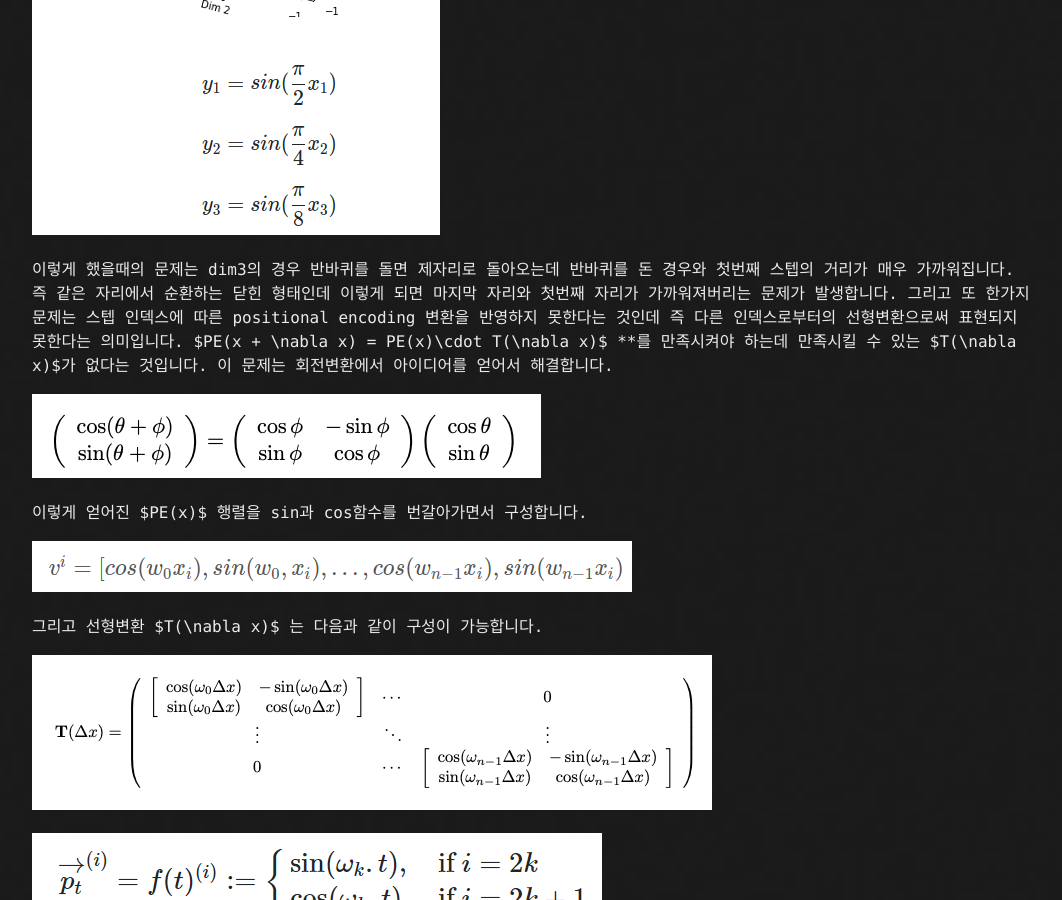
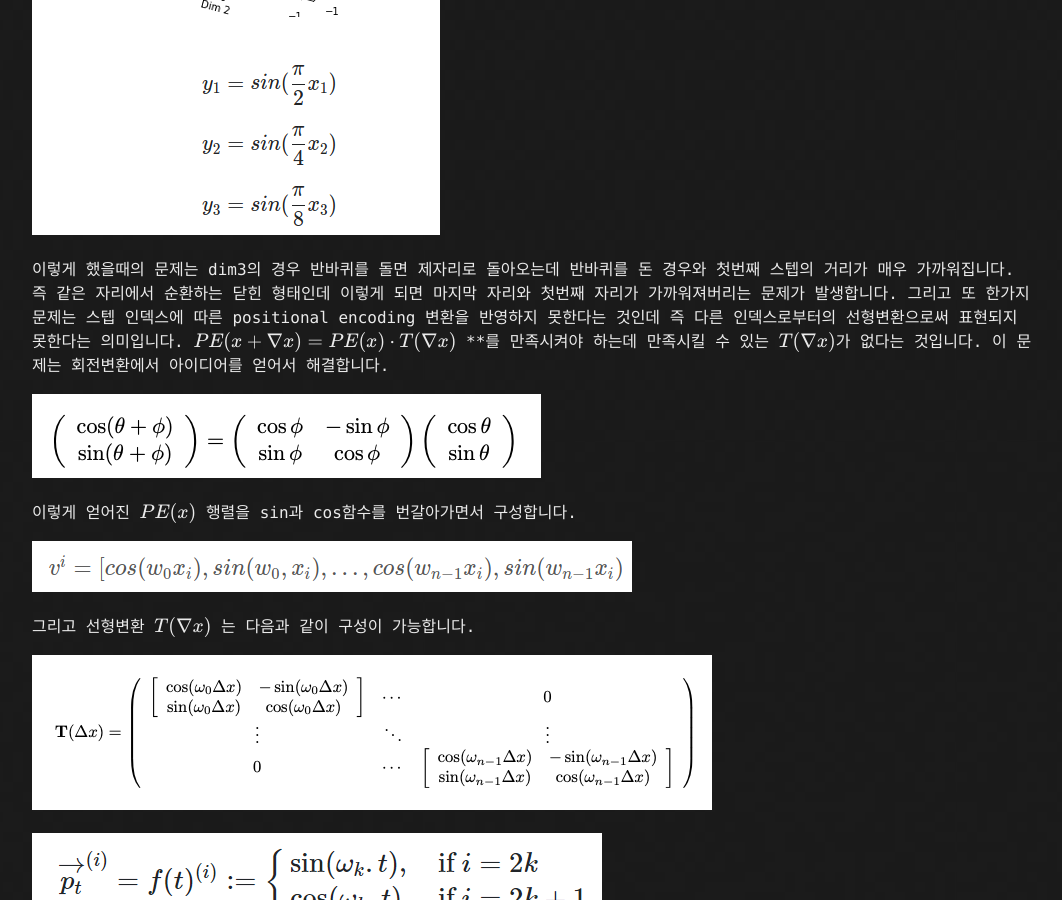
Before and after one commit to kooock/kooock.github.io, a Jekyll site: the page built from _posts/2021-12-22-Why_Transformers_are_Slowly_Replacing_CNNs_in_Computer_Vision?.md, in a window 1280 px wide and 900 px high, scrolled down 5411 px. Shown: the whole window, without its empty margins (108-1170 px from the left). Built offline with Jekyll 4.4.1, drawn with Linux system fonts in a browser that asks for light colours; formulas are drawn with MathJax 3; comment, search, counter and statistics services are not loaded.

```diff
--- a/_posts/2021-12-22-Why_Transformers_are_Slowly_Replacing_CNNs_in_Computer_Vision?.md
+++ b/_posts/2021-12-22-Why_Transformers_are_Slowly_Replacing_CNNs_in_Computer_Vision?.md
@@ -116,15 +116,15 @@ transformer 모델은 NLP task에서 중요한 기계번역 문제를 해결하
 
 ![Untitled]({{ site.url }}/assets/images/20211222_01_004.png)
 
-이렇게 했을때의 문제는 dim3의 경우 반바퀴를 돌면 제자리로 돌아오는데 반바퀴를 돈 경우와 첫번째 스텝의 거리가 매우 가까워집니다. 즉 같은 자리에서 순환하는 닫힌 형태인데 이렇게 되면 마지막 자리와 첫번째 자리가 가까워져버리는 문제가 발생합니다. 그리고 또 한가지 문제는 스텝 인덱스에 따른 positional encoding 변환을 반영하지 못한다는 것인데 즉 다른 인덱스로부터의 선형변환으로써 표현되지 못한다는 의미입니다. $PE(x + \nabla x) = PE(x)\cdot T(\nabla x)$  **를 만족시켜야 하는데 만족시킬 수 있는 $T(\nabla x)$가 없다는 것입니다.  이 문제는 회전변환에서 아이디어를 얻어서 해결합니다.
+이렇게 했을때의 문제는 dim3의 경우 반바퀴를 돌면 제자리로 돌아오는데 반바퀴를 돈 경우와 첫번째 스텝의 거리가 매우 가까워집니다. 즉 같은 자리에서 순환하는 닫힌 형태인데 이렇게 되면 마지막 자리와 첫번째 자리가 가까워져버리는 문제가 발생합니다. 그리고 또 한가지 문제는 스텝 인덱스에 따른 positional encoding 변환을 반영하지 못한다는 것인데 즉 다른 인덱스로부터의 선형변환으로써 표현되지 못한다는 의미입니다. $$PE(x + \nabla x) = PE(x)\cdot T(\nabla x)$$  **를 만족시켜야 하는데 만족시킬 수 있는 $$T(\nabla x)$$가 없다는 것입니다.  이 문제는 회전변환에서 아이디어를 얻어서 해결합니다.
 
 ![Untitled]({{ site.url }}/assets/images/20211222_01_005.png)
 
-이렇게 얻어진 $PE(x)$ 행렬을 sin과 cos함수를 번갈아가면서  구성합니다.
+이렇게 얻어진 $$PE(x)$$ 행렬을 sin과 cos함수를 번갈아가면서  구성합니다.
 
 ![Untitled]({{ site.url }}/assets/images/20211222_01_006.png)
 
-그리고 선형변환 $T(\nabla x)$ 는 다음과 같이 구성이 가능합니다.
+그리고 선형변환 $$T(\nabla x)$$ 는 다음과 같이 구성이 가능합니다.
 
 ![Untitled]({{ site.url }}/assets/images/20211222_01_007.png)
 
```
